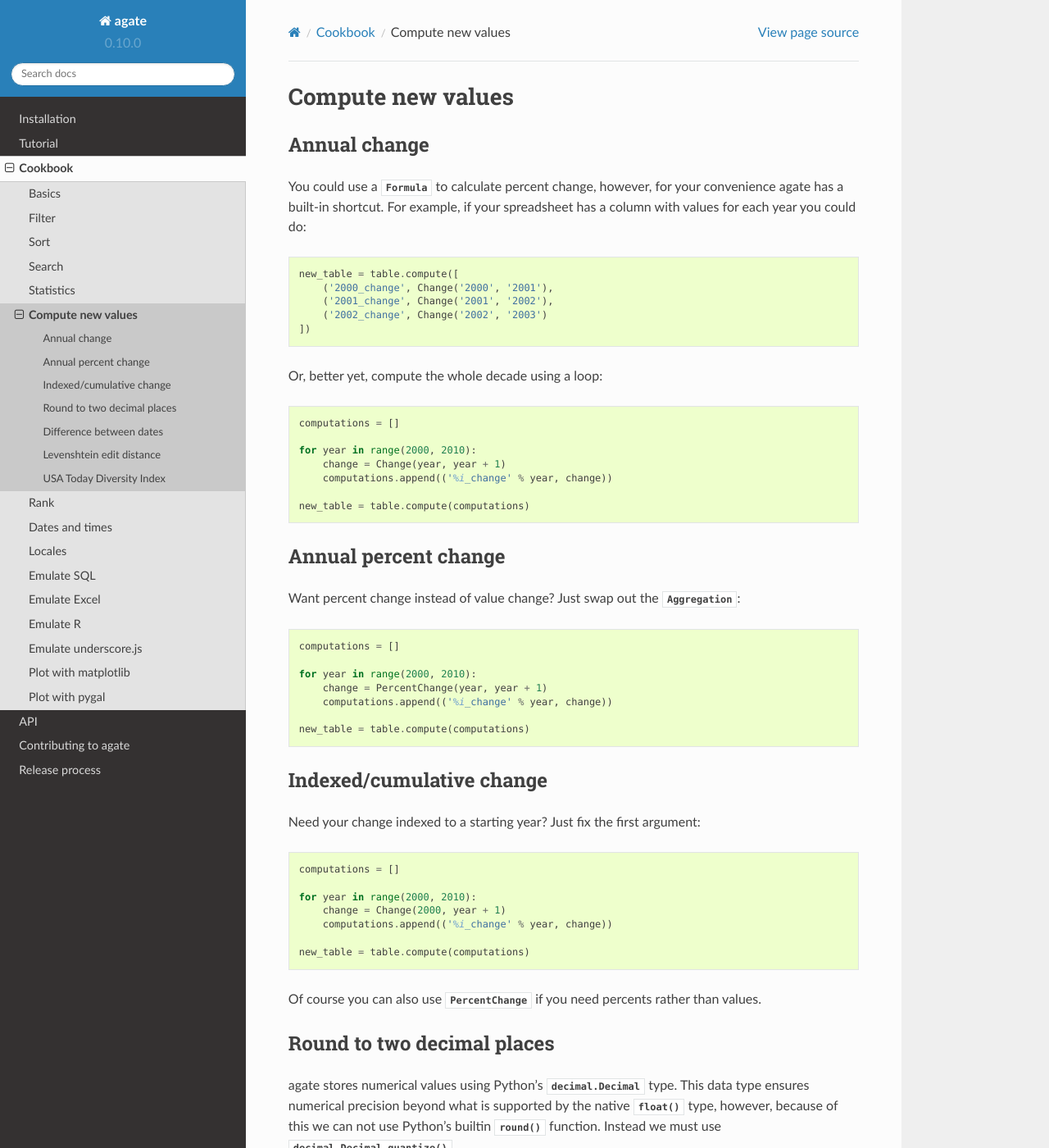
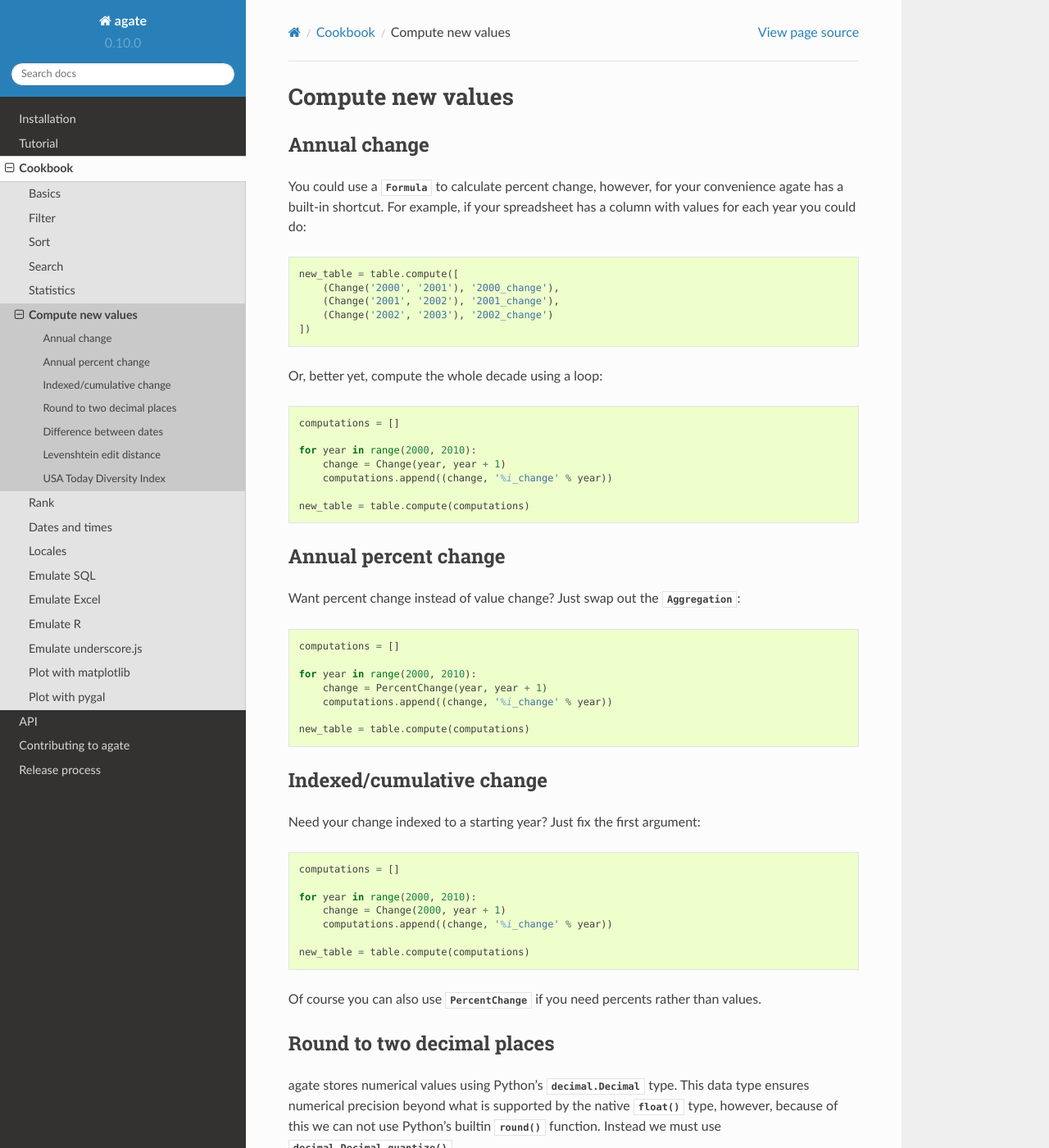
Before and after one commit to wireservice/agate, a Sphinx documentation site: the page built from docs/cookbook/compute.rst, in a window 1280 px wide and 1400 px high. Shown: the whole window at 82% size. Built offline with Sphinx 7.4.7 and the Read the Docs theme 2.0.0, drawn with Linux system fonts in a browser that asks for light colours; some of the changed text lies outside the part shown.

```diff
--- a/docs/cookbook/compute.rst
+++ b/docs/cookbook/compute.rst
@@ -10,9 +10,9 @@ You could use a :class:`.Formula` to calculate percent change, however, for your
 .. code-block:: python
 
     new_table = table.compute([
-        ('2000_change', Change('2000', '2001'),
-        ('2001_change', Change('2001', '2002'),
-        ('2002_change', Change('2002', '2003')
+        (Change('2000', '2001'), '2000_change'),
+        (Change('2001', '2002'), '2001_change'),
+        (Change('2002', '2003'), '2002_change')
     ])
 
 Or, better yet, compute the whole decade using a loop:
@@ -23,7 +23,7 @@ Or, better yet, compute the whole decade using a loop:
 
     for year in range(2000, 2010):
         change = Change(year, year + 1)
-        computations.append(('%i_change' % year, change))
+        computations.append((change, '%i_change' % year))
 
     new_table = table.compute(computations)
 
@@ -38,7 +38,7 @@ Want percent change instead of value change? Just swap out the :class:`.Aggregat
 
     for year in range(2000, 2010):
         change = PercentChange(year, year + 1)
-        computations.append(('%i_change' % year, change))
+        computations.append((change, '%i_change' % year))
 
     new_table = table.compute(computations)
 
@@ -53,7 +53,7 @@ Need your change indexed to a starting year? Just fix the first argument:
 
     for year in range(2000, 2010):
         change = Change(2000, year + 1)
-        computations.append(('%i_change' % year, change))
+        computations.append((change, '%i_change' % year))
 
     new_table = table.compute(computations)
 
@@ -76,7 +76,7 @@ We can use :meth:`.Table.compute` to apply the quantize to generate a rounded co
         return row['price'].quantize(Decimal('0.01'))
 
     new_table = table.compute([
-        ('price_rounded', Formula(number_type, round_price))
+        (Formula(number_type, round_price), 'price_rounded')
     ])
 
 To round to one decimal place you would simply change :code:`0.01` to :code:`0.1`.
@@ -91,7 +91,7 @@ Calculating the difference between dates (or dates and times) works exactly the
 .. code-block:: python
 
     new_table = table.compute([
-        ('age_at_death', Change('born', 'died')
+        (Change('born', 'died'), 'age_at_death')
     ])
 
 Levenshtein edit distance
@@ -146,7 +146,7 @@ This code can now be applied to any :class:`.Table` just as any other :class:`.C
 .. code-block:: python
 
     new_table = table.compute([
-        ('distance', LevenshteinDistance('column_name', 'string to compare'))
+        (LevenshteinDistance('column_name', 'string to compare'), 'distance')
     ])
 
 The resulting column will contain an integer measuring the edit distance between the value in the column and the comparison string.
@@ -180,5 +180,5 @@ We apply the diversity index like any other computation:
 .. code-block:: Python
 
     with_index = table.compute([
-        ('diversity_index', USATodayDiversityIndex())
+        (USATodayDiversityIndex(), 'diversity_index')
     ])
--- a/docs/cookbook/datetime.rst
+++ b/docs/cookbook/datetime.rst
@@ -95,5 +95,5 @@ If you load data from a spreadsheet in one timezone and you need to convert it t
     timezone_shifter = agate.Formula(lambda r: r['when'].astimezone(rome))
 
     table = agate.Table.compute([
-        ('when_in_rome', timezone_shifter)
+        (timezone_shifter, 'when_in_rome')
     ])
--- a/exonerations.py
+++ b/exonerations.py
@@ -55,7 +55,7 @@ def median_age(data):
 
 def years_in_prison(data):
     data['with_years_in_prison'] = data['exonerations'].compute([
-        ('years_in_prison', agate.Change('convicted', 'exonerated'))
+        (agate.Change('convicted', 'exonerated'), 'years_in_prison')
     ])
 
 def youth(data):
```
Also changed, not shown: docs/cookbook/excel.rst (+6 -6 lines), docs/cookbook/rank.rst (+5 -5 lines), docs/tutorial.rst (+6 -6 lines), 6 other files.
